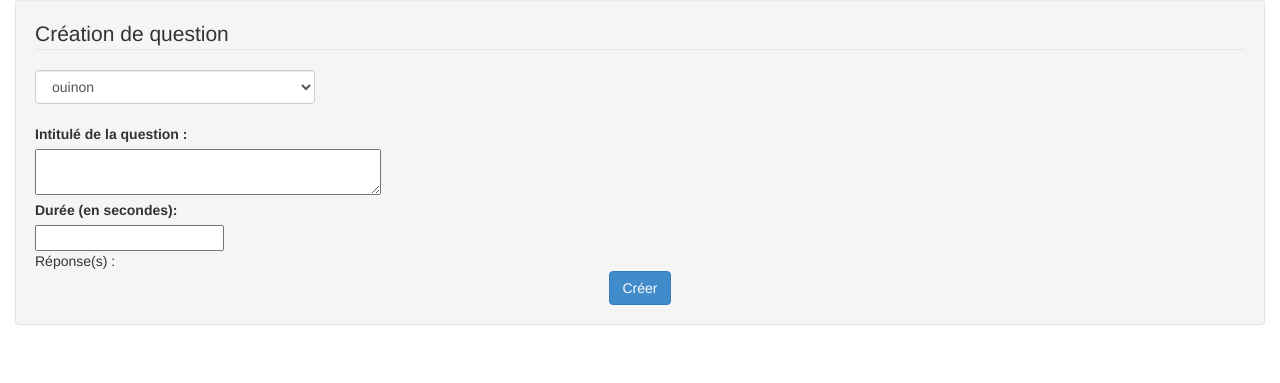
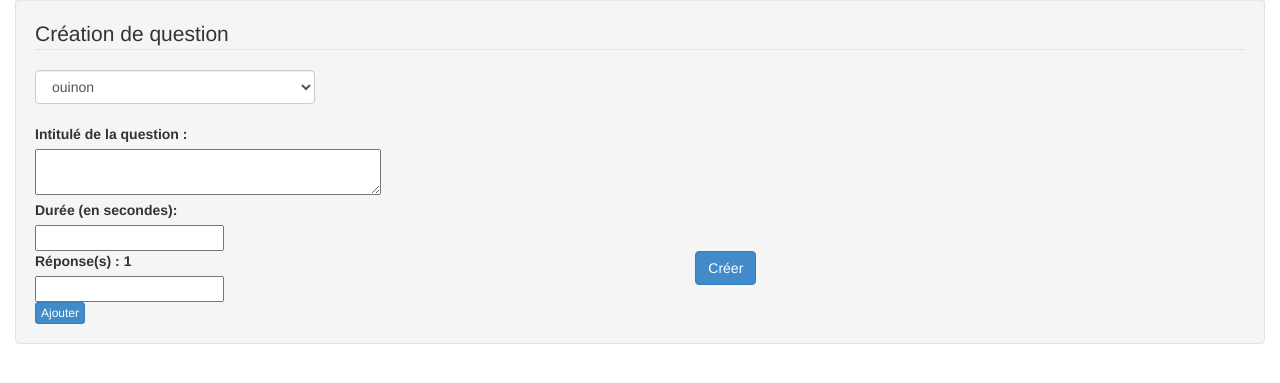
Before and after one commit to selas/atpa, a Django app: page /appli/new_question/ in a window 1280 px wide. Shown: the part 91-474 px from the top of the page. Run offline with Django 3.2, Linux system fonts and the light colour scheme; data comes from the database, SQL or seed files in the repository; parts of the project's set-up code (start-up, migrations or seed data) failed here and were passed over; some libraries are stand-ins or nearby versions.

Commit message:
Ajout d'un bouton permettant d'ajouter des réponses dans la création de question

```diff
--- a/atpa/templates/appli/formQuestion.html
+++ b/atpa/templates/appli/formQuestion.html
@@ -13,6 +13,20 @@
 		<script type="text/javascript" src='{% static "appli/js/canvasjs.min.js" %}'></script>
 		<script src='{% static "appli/js/styleSup.js" %}'></script>
 		<script src='{% static "appli/js/jquery.js" %}'></script>
+		<script src="http://code.jquery.com/jquery-1.8.2.min.js"></script><script type="text/javascript">
+			$(document).ready(function(){
+				var MAX_FIELDS = 10;
+				var fields = 1;
+
+				$(":input[name='add']").click(function () {
+					if (fields < MAX_FIELDS) {
+						$( "input[name='reponse[]']:last" ).clone(true).insertAfter("input[name='reponse[]']:last");
+						$( "<label>"+(fields++)+"</label>" ).insertAfter("input[name='reponse[]']:last");
+						//$("div[id='reponse"+(fields+1)+"']:last").clone(true).insertAfter("div[id='reponse"+fields+"']:last");
+					}
+				});
+			});
+		</script>
 	</head>
 	<body>
 		<section class="container-fluid">
@@ -73,10 +87,13 @@
 							 {{ form.reponseValide }}
 						</label> -->
 
-						Réponse(s) :
-						<section id="reponse">
 
-						</section>
+						<div id="reponses" class="row col-md-2">
+							<label for="reponses">Réponse(s) :</label>
+							<label>1</label>
+			   				<input type="text" name="reponse[]" class="reponse">
+							<input name="add" type="button" value="Ajouter" class="btn btn-primary btn-xs"/>
+						</div>
 
 					<!-- <section class="text-left" id="bonneReponse">
 						<header>Bonnes réponses</header>
```
